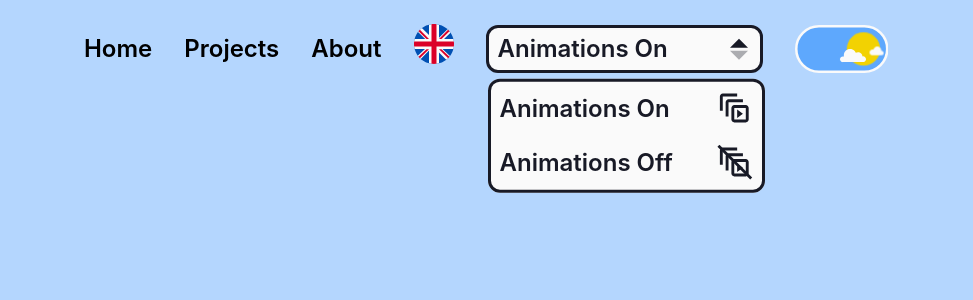
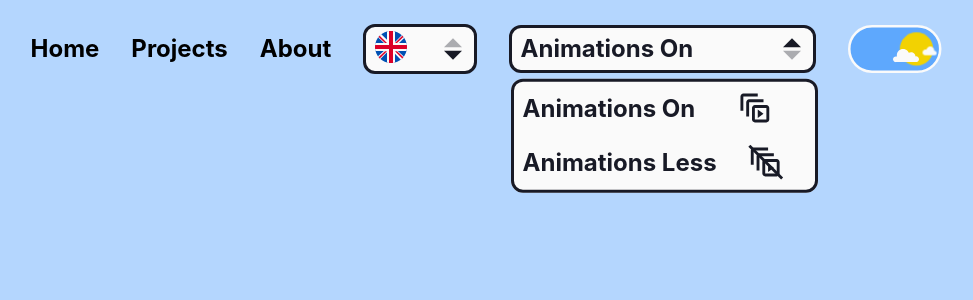
Before and after one commit to George-Grainger/personal-website, a Next.js app: page / in a window 1280 px wide. Both pictures are taken after a click on the button "Animations On". Shown: the top 300 px of the page, without its empty margins (154-1127 px from the left). Built offline with nearby package versions, Linux system fonts and the light colour scheme.

Commit message:
Update language select to use select component

```diff
--- a/components/AnimationsSelect/AnimationSelect.module.css
+++ b/components/AnimationsSelect/AnimationSelect.module.css
@@ -1,10 +1,12 @@
 .select {
   display: none;
+  width: 19ch;
 }
 
 .svg {
   height: 1.5em;
   fill: var(--text);
+  flex: 1 1 auto;
 }
 
 :global(.reduce) .button,
--- a/components/AnimationsSelect/AnimationSelect.tsx
+++ b/components/AnimationsSelect/AnimationSelect.tsx
@@ -1,6 +1,6 @@
 import React, { useEffect, useState } from 'react';
 import { useMotionPreference } from '../../context/MotionPreferenceProvider';
-import CustomSelect from '../Select';
+import Select from '../Select';
 import AnimationsSVG from '../svg/Animations';
 import cn from 'classnames';
 import styles from './AnimationSelect.module.css';
@@ -22,22 +22,22 @@ const AnimationSelect = () => {
         className={cn(styles.button, styles.svg)}
         onClick={() => setMotionPreference(resolvedMotionPreference === 'no-preference' ? 'reduce' : 'no-preference')}
       />
-      <CustomSelect className={styles.select} legend="Show animations?" defaultValue={resolvedMotionPreference} onChange={setMotionPreference}>
-        <CustomSelect.Option
+      <Select className={styles.select} legend="Show animations?" defaultValue={resolvedMotionPreference} onChange={setMotionPreference}>
+        <Select.Option
           id="animations-on"
           name="animation-preference"
           value="no-preference"
-          displayValue="Animations on"
-          optionSVG={<AnimationsSVG className={styles.svg} />}
+          displayValue="Animations On"
+          secondaryValue={<AnimationsSVG className={styles.svg} />}
         />
-        <CustomSelect.Option
-          id="animations-off"
+        <Select.Option
+          id="animations-less"
           name="animation-preference"
           value="reduce"
-          displayValue="Animations off"
-          optionSVG={<AnimationsSVG className={cn(styles.svg, styles.strikethrough)} />}
+          displayValue="Animations Less"
+          secondaryValue={<AnimationsSVG className={cn(styles.svg, styles.strikethrough)} />}
         />
-      </CustomSelect>
+      </Select>
     </>
   );
 };
--- /dev/null
+++ b/components/LanguageSelect/Flags.tsx
@@ -0,0 +1,35 @@
+interface FlagProps {
+  className?: string;
+}
+
+export const FranceFlag = ({ className }: FlagProps) => {
+  return (
+    <svg className={className} viewBox="0 0 80 80" xmlns="http://www.w3.org/2000/svg">
+      <path
+        d="M80 40C80 62.0914 62.0914 80 40 80C17.9086 80 1.52588e-05 62.0914 1.52588e-05 40C1.52588e-05 17.9086 17.9086 0 40 0C62.0914 0 80 17.9086 80 40Z"
+        fill="var(--white)"
+      />
+      <path d="M26 2.51843C10.8133 8.19337 1.52588e-05 22.8339 1.52588e-05 40C1.52588e-05 57.1661 10.8133 71.8066 26 77.4816V2.51843Z" fill="var(--blue)" />
+      <path d="M54 77.4816C69.1867 71.8066 80 57.1661 80 40C80 22.8339 69.1867 8.19337 54 2.51843L54 77.4816Z" fill="var(--red)" />
+    </svg>
+  );
+};
+
+export const UKFlag = ({ className }: FlagProps) => {
+  return (
+    <svg className={className} viewBox="0 0 48 48" xmlns="http://www.w3.org/2000/svg">
+      <path d="M48 24C48 37.2548 37.2548 48 24 48C10.7452 48 0 37.2548 0 24C0 10.7452 10.7452 0 24 0C37.2548 0 48 10.7452 48 24Z" fill="var(--blue)" />
+      <path
+        d="M18 13.2V0.756105C18.9773 0.504566 19.9787 0.313038 21 0.185681C21.9828 0.06313 22.984 0 24 0C25.016 0 26.0172 0.06313 27 0.185681C28.0213 0.313038 29.0227 0.504566 30 0.756105V16.5L40.2 6.29217C41.2995 7.29863 42.9033 9.30614 43.8 10.5L36 18H47.2439C47.4954 18.9773 47.687 19.9787 47.8143 21C47.9369 21.9828 48 22.984 48 24C48 25.016 47.9369 26.0172 47.8143 27C47.687 28.0213 47.4954 29.0227 47.2439 30H34.2L43.2018 38.4C41.9116 40.1176 40.3965 41.6564 38.7 42.9727L30 34.2V47.2439C29.0227 47.4954 28.0213 47.687 27 47.8143C26.0172 47.9369 25.016 48 24 48C22.984 48 21.9828 47.9369 21 47.8143C19.9787 47.687 18.9773 47.4954 18 47.2439L18 31.8L8.1 41.9779C6.75738 40.7895 5.54885 39.4531 4.5 37.9942L13.2 30H0.756105C0.504567 29.0227 0.313039 28.0213 0.185683 27C0.0631305 26.0172 0 25.016 0 24C0 22.984 0.06313 21.9828 0.185681 21C0.313038 19.9787 0.504566 18.9773 0.756105 18H13.5L4.8 9.59766C6.13159 7.82533 7.70286 6.24335 9.46568 4.89987L18 13.2Z"
+        fill="var(--white)"
+      />
+      <g fill="var(--red)">
+        <path d="M18 18L7.04695 7.01194C6.46778 7.58993 5.91798 8.19734 5.4 8.83176L15 18H18Z" />
+        <path d="M30 18L40.953 7.01193C41.5322 7.58992 42.082 8.19734 42.6 8.83175L33 18H30Z" />
+        <path d="M30 30.206L40.9531 41.194C41.5322 40.6161 42.082 40.0086 42.6 39.3742L33 30.206H30Z" />
+        <path d="M18 30.206L7.04695 41.194C6.46778 40.6161 5.91798 40.0086 5.4 39.3742L15 30.206H18Z" />
+        <path d="M0.185681 21C0.06313 21.9828 0 22.984 0 24C0 25.016 0.0631305 26.0172 0.185683 27H21V47.8143C21.9828 47.9369 22.984 48 24 48C25.016 48 26.0172 47.9369 27 47.8143V27H47.8143C47.9369 26.0172 48 25.016 48 24C48 22.984 47.9369 21.9828 47.8143 21H27V0.185681C25.8257 0.00903985 25.2235 0 24 0C22.984 0 21.9828 0.06313 21 0.185681V21H0.185681Z" />
+      </g>
+    </svg>
+  );
+};
--- /dev/null
+++ b/components/LanguageSelect/LanguageSelect.module.css
@@ -0,0 +1,12 @@
+.select {
+  width: 7ch;
+}
+
+.select > button {
+  padding-top: 0.167em;
+  padding-bottom: 0.167em;
+}
+
+.svg {
+  height: 2rem;
+}
--- a/components/LanguageSelect/LanguageSelect.tsx
+++ b/components/LanguageSelect/LanguageSelect.tsx
@@ -1,50 +1,30 @@
-import Link from 'next/link';
+import styles from './LanguageSelect.module.css';
 import { useRouter } from 'next/router';
+import Select from '../Select';
+import { FranceFlag, UKFlag } from './Flags';
 
 const LanguageSelect = () => {
   const router = useRouter();
-  const { locale, pathname, query } = router;
+  const { locale, pathname, asPath, query } = router;
 
-  if (locale == 'fr') {
-    return (
-      <Link href={{ pathname, query }} locale="en-UK" scroll={false}>
-        <a aria-label="Switch language to English">
-          <svg height="40" width="40" viewBox="0 0 80 80" xmlns="http://www.w3.org/2000/svg">
-            <path
-              d="M80 40C80 62.0914 62.0914 80 40 80C17.9086 80 1.52588e-05 62.0914 1.52588e-05 40C1.52588e-05 17.9086 17.9086 0 40 0C62.0914 0 80 17.9086 80 40Z"
-              fill="var(--white)"
-            />
-            <path
-              d="M26 2.51843C10.8133 8.19337 1.52588e-05 22.8339 1.52588e-05 40C1.52588e-05 57.1661 10.8133 71.8066 26 77.4816V2.51843Z"
-              fill="var(--blue)"
-            />
-            <path d="M54 77.4816C69.1867 71.8066 80 57.1661 80 40C80 22.8339 69.1867 8.19337 54 2.51843L54 77.4816Z" fill="var(--red)" />
-          </svg>
-        </a>
-      </Link>
-    );
-  } else {
-    return (
-      <Link href={{ pathname, query }} locale="fr" scroll={false}>
-        <a aria-label="Switch language to French">
-          <svg height="40" width="40" viewBox="0 0 48 48" xmlns="http://www.w3.org/2000/svg">
-            <path d="M48 24C48 37.2548 37.2548 48 24 48C10.7452 48 0 37.2548 0 24C0 10.7452 10.7452 0 24 0C37.2548 0 48 10.7452 48 24Z" fill="var(--blue)" />
-            <path
-              d="M18 13.2V0.756105C18.9773 0.504566 19.9787 0.313038 21 0.185681C21.9828 0.06313 22.984 0 24 0C25.016 0 26.0172 0.06313 27 0.185681C28.0213 0.313038 29.0227 0.504566 30 0.756105V16.5L40.2 6.29217C41.2995 7.29863 42.9033 9.30614 43.8 10.5L36 18H47.2439C47.4954 18.9773 47.687 19.9787 47.8143 21C47.9369 21.9828 48 22.984 48 24C48 25.016 47.9369 26.0172 47.8143 27C47.687 28.0213 47.4954 29.0227 47.2439 30H34.2L43.2018 38.4C41.9116 40.1176 40.3965 41.6564 38.7 42.9727L30 34.2V47.2439C29.0227 47.4954 28.0213 47.687 27 47.8143C26.0172 47.9369 25.016 48 24 48C22.984 48 21.9828 47.9369 21 47.8143C19.9787 47.687 18.9773 47.4954 18 47.2439L18 31.8L8.1 41.9779C6.75738 40.7895 5.54885 39.4531 4.5 37.9942L13.2 30H0.756105C0.504567 29.0227 0.313039 28.0213 0.185683 27C0.0631305 26.0172 0 25.016 0 24C0 22.984 0.06313 21.9828 0.185681 21C0.313038 19.9787 0.504566 18.9773 0.756105 18H13.5L4.8 9.59766C6.13159 7.82533 7.70286 6.24335 9.46568 4.89987L18 13.2Z"
-              fill="var(--white)"
-            />
-            <g fill="var(--red)">
-              <path d="M18 18L7.04695 7.01194C6.46778 7.58993 5.91798 8.19734 5.4 8.83176L15 18H18Z" />
-              <path d="M30 18L40.953 7.01193C41.5322 7.58992 42.082 8.19734 42.6 8.83175L33 18H30Z" />
-              <path d="M30 30.206L40.9531 41.194C41.5322 40.6161 42.082 40.0086 42.6 39.3742L33 30.206H30Z" />
-              <path d="M18 30.206L7.04695 41.194C6.46778 40.6161 5.91798 40.0086 5.4 39.3742L15 30.206H18Z" />
-              <path d="M0.185681 21C0.06313 21.9828 0 22.984 0 24C0 25.016 0.0631305 26.0172 0.185683 27H21V47.8143C21.9828 47.9369 22.984 48 24 48C25.016 48 26.0172 47.9369 27 47.8143V27H47.8143C47.9369 26.0172 48 25.016 48 24C48 22.984 47.9369 21.9828 47.8143 21H27V0.185681C25.8257 0.00903985 25.2235 0 24 0C22.984 0 21.9828 0.06313 21 0.185681V21H0.185681Z" />
-            </g>
-          </svg>
-        </a>
-      </Link>
-    );
-  }
+  return (
+    <Select
+      className={styles.select}
+      legend="Choose language"
+      defaultValue={locale || 'en-UK'}
+      onChange={(nextLocale) => router.push({ pathname, query }, asPath, { locale: nextLocale, scroll: false })}
+    >
+      <Select.Option
+        id="lang-en-UK"
+        name="language-preference"
+        value="en-UK"
+        role="link"
+        displayValue={<UKFlag className={styles.svg} />}
+        secondaryValue="en"
+      />
+      <Select.Option id="lang-fr" name="language-preference" value="fr" role="link" displayValue={<FranceFlag className={styles.svg} />} secondaryValue="fr" />
+    </Select>
+  );
 };
 
 export default LanguageSelect;
--- a/components/Navbar/Navbar.module.css
+++ b/components/Navbar/Navbar.module.css
@@ -2,18 +2,15 @@
   display: flex;
   justify-content: center;
   align-items: center;
+  padding-top: 1.5rem;
   gap: 2rem;
-  margin-block-start: 1.5rem;
   font-size: 1.5rem;
   font-weight: 600;
+  position: sticky;
 }
 
 .nav > li {
-  list-style: none;
+  font-weight: 700;
   display: flex;
   align-items: center;
 }
-
-/* .nav > .link {
-  display: none;
-} */
--- a/components/Select/Option.tsx
+++ b/components/Select/Option.tsx
@@ -5,17 +5,18 @@ interface OptionProps {
   name: string;
   value: string;
   displayValue: React.ReactNode;
-  optionSVG?: React.ReactNode;
+  secondaryValue?: React.ReactNode;
+  role?: string;
 }
 
-const Option = ({ id, name, value, displayValue, optionSVG }: OptionProps) => {
+const Option = ({ id, name, value, displayValue, secondaryValue, role }: OptionProps) => {
   return (
     <>
       <label className={styles.label} tabIndex={0} htmlFor={id}>
         {displayValue}
-        {optionSVG}
+        {secondaryValue}
       </label>
-      <input className="sr-only" type="radio" id={id} name={name} value={value} />
+      <input className="sr-only" type="radio" id={id} name={name} value={value} role={role} />
     </>
   );
 };
--- a/components/Select/Select.module.css
+++ b/components/Select/Select.module.css
@@ -3,10 +3,9 @@
   line-height: 1;
   border-radius: 0.5em;
   border: 0.125em solid currentColor;
-  width: 17.5ch;
+  width: 100%;
   color: var(--text);
   background-color: var(--inverse);
-  text-transform: capitalize;
 }
 
 .title:hover,
@@ -16,6 +15,7 @@
 
 .wrapper {
   --duration: 300ms;
+  width: 100%;
   position: relative;
 }
 
@@ -39,7 +39,7 @@
 .label {
   display: flex;
   align-items: center;
-  justify-content: space-between;
+  gap: 0.4em;
   padding: 0.375em;
 }
 
@@ -54,20 +54,20 @@
   --size: 0.375em;
   content: '';
   position: absolute;
-  transform: translateY(-25%);
+  inset: 50% 0.5em auto auto;
   border-left: var(--size) solid transparent;
   border-right: var(--size) solid transparent;
   transition: opacity var(--duration) var(--transition);
 }
 
 .title::before {
-  inset: 30% 0.5em auto auto;
+  transform: translateY(-120%);
   border-bottom: var(--size) solid currentColor;
   opacity: 0.35;
 }
 
 .title::after {
-  inset: 60% 0.5em auto auto;
+  transform: translateY(20%);
   border-top: var(--size) solid currentColor;
 }
 
--- a/components/Select/Select.tsx
+++ b/components/Select/Select.tsx
@@ -4,16 +4,16 @@ import cn from 'classnames';
 import styles from './Select.module.css';
 
 interface SelectProps {
-  className: string;
+  className?: string;
   legend: string;
-  defaultValue: string | undefined;
+  defaultValue?: string;
   children: React.ReactNode;
   onChange: (a: string) => void;
 }
 
-const Select = ({ className, legend, defaultValue, onChange, children }: SelectProps) => {
+const Select = ({ className = '', legend, defaultValue, onChange, children }: SelectProps) => {
   const getNewDisplayValue = (newValue: string | undefined) => {
-    return (React.Children.toArray(children) as JSX.Element[]).filter((c) => c.props.value == newValue)[0].props.displayValue;
+    return (React.Children.toArray(children) as JSX.Element[]).filter((c) => c.props.value == newValue)[0]?.props?.displayValue || 'Choose an option';
   };
 
   const handleChange = (e: FormEvent<HTMLFieldSetElement>) => {
@@ -30,7 +30,7 @@ const Select = ({ className, legend, defaultValue, onChange, children }: SelectP
       className={cn(className, styles.wrapper, optionsVisible ? styles.show : '')}
       onBlur={(e) => !e.currentTarget.matches(':focus-within') && setOptionsVisible(false)}
     >
-      <button arial-hidden="true" className={styles.title} onClick={() => setOptionsVisible(!optionsVisible)}>
+      <button aria-hidden="true" className={styles.title} onClick={() => setOptionsVisible(!optionsVisible)}>
         {displayValue}
       </button>
       <fieldset defaultValue={defaultValue} className={styles.select} onClick={() => setOptionsVisible(false)} onChange={handleChange}>
--- a/styles/globals.css
+++ b/styles/globals.css
@@ -32,6 +32,18 @@ ol[role='list'] {
   list-style: none;
 }
 
+button,
+input[type='submit'],
+input[type='reset'] {
+  background: none;
+  color: inherit;
+  border: none;
+  padding: 0;
+  font: inherit;
+  cursor: pointer;
+  outline: inherit;
+}
+
 /* Set core root defaults */
 html:focus-within {
   scroll-behavior: smooth;
@@ -39,7 +51,7 @@ html:focus-within {
 
 /* Set core body defaults */
 body {
-  /* min-height: 100vh; */
+  min-height: 100vh;
   text-rendering: optimizeSpeed;
   line-height: 1.5;
 }
@@ -68,15 +80,6 @@ select {
 @media (prefers-reduced-motion: reduce) {
   html:focus-within {
     scroll-behavior: auto;
-  }
-
-  *,
-  *::before,
-  *::after {
-    animation-duration: 0.01ms !important;
-    animation-iteration-count: 1 !important;
-    transition-duration: 0.01ms !important;
-    scroll-behavior: auto !important;
   }
 }
 
@@ -126,18 +129,6 @@ body {
   border-width: 0;
 }
 
-button,
-input[type='submit'],
-input[type='reset'] {
-  background: none;
-  color: inherit;
-  border: none;
-  padding: 0;
-  font: inherit;
-  cursor: pointer;
-  outline: inherit;
-}
-
 .hidden {
   display: none;
 }
```
